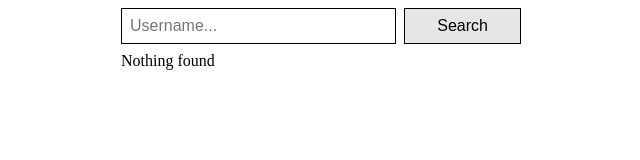
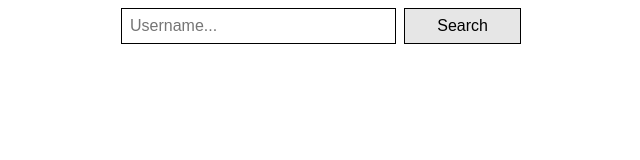
Before and after one commit to batya15/GithubTestAngular2, an Angular app: page / in a window 1280 px wide. Shown: the top 160 px of the page, without its empty margins (319-959 px from the left). Built offline with nearby package versions, Linux system fonts and the light colour scheme.

Commit message:
(GithubSearch) fix: bug with wrong users type

```diff
--- a/src/app/github-search/card-list/card-list.component.html
+++ b/src/app/github-search/card-list/card-list.component.html
@@ -7,7 +7,7 @@
     </div>
   </div>
   <div class="list__items" *ngIf="!hasError()" [ngClass]="loading ? 'list__items_loading' : ''">
-    <app-card *ngFor="let user of users | async" [user]="user"></app-card>
+    <app-card *ngFor="let user of users" [user]="user"></app-card>
     <div *ngIf="isEmpty()">Nothing found</div>
   </div>
   <div class="list__error" *ngIf="hasError()">{{ error }}</div>
--- a/src/app/github-search/github-search.component.html
+++ b/src/app/github-search/github-search.component.html
@@ -1,7 +1,7 @@
 <div class="gh-search">
   <app-search-form (submit)="onChangeForm($event)"></app-search-form>
   <div class="gh-search__list">
-    <app-card-list [users]="users" [loading]="loading"></app-card-list>
+    <app-card-list [users]="users | async" [loading]="loading"></app-card-list>
   </div>
   <app-pagination [totalItems]="totalItems" [perPage]="perPage" [current]="currentPage" (pageChange)="onPageChange($event)"></app-pagination>
 </div>
```
